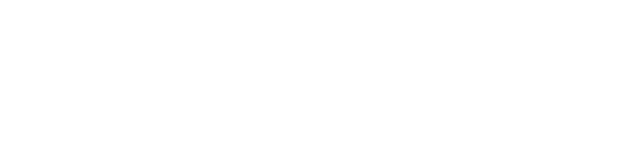
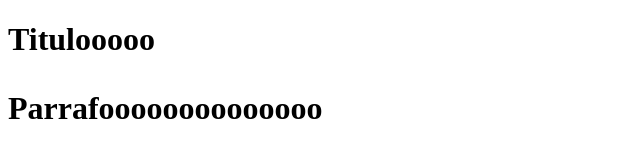
Before and after one commit to belenj23/TpUsoRepositorios, a plain HTML site: page index.html in a window 1280 px wide. Shown: the whole page, without its empty margins (0-640 px from the left). Drawn offline with Linux system fonts and the light colour scheme.

Commit message:
body index.html

```diff
--- a/index.html
+++ b/index.html
@@ -8,6 +8,7 @@
     <title>Pag ejemplo</title>
 </head>
 <body>
-
+    <h1>Titulooooo
+    <p>Parrafoooooooooooooo</p>
 </body>
 </html>
```
